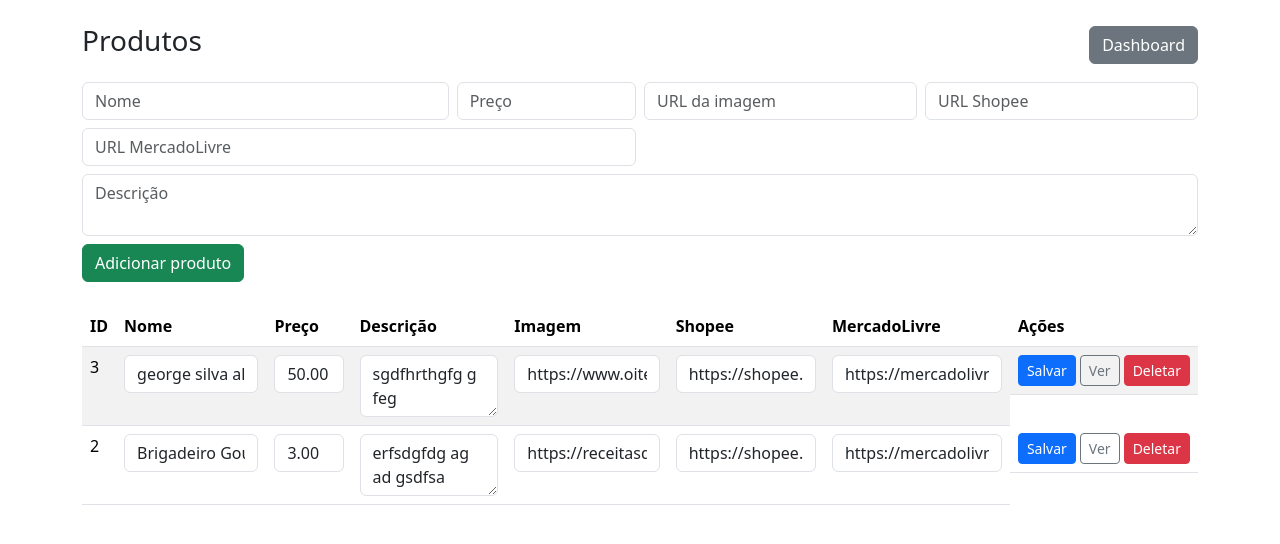
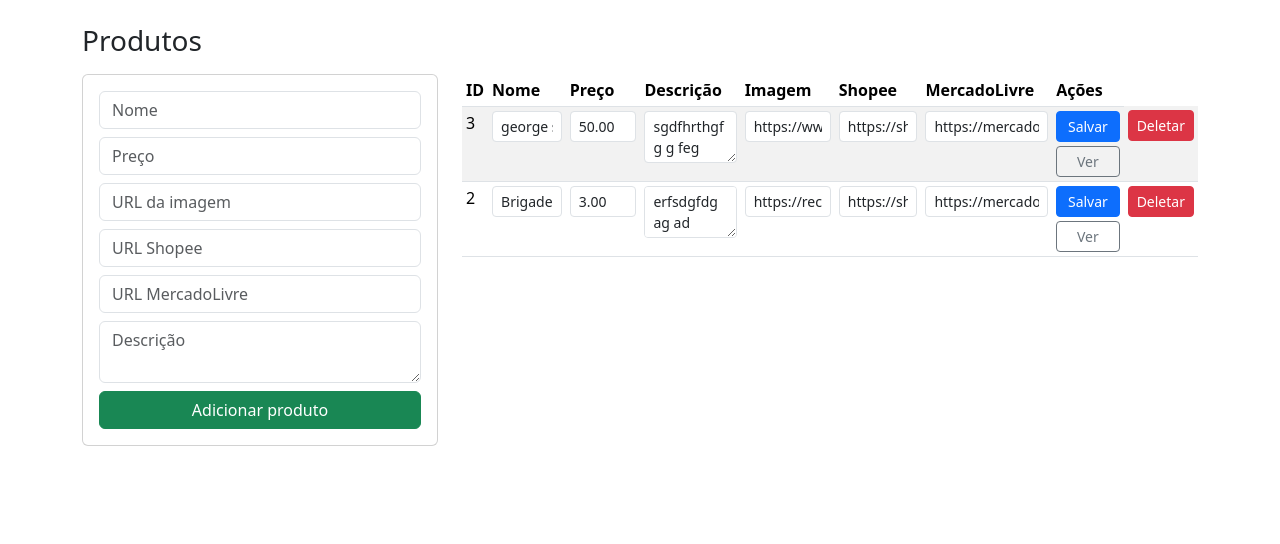
Before and after one commit to Caboginho/Computacao, a Flask app: page /admin/products in a window 1280 px wide. Shown: the part 56-600 px from the top of the page. Run offline with Flask 3, Linux system fonts and the light colour scheme; the visitor is signed in with stand-in values (Sample User, id 1).

Commit message:
Ajuste de Responsividade

```diff
--- a/dubom/app.py
+++ b/dubom/app.py
@@ -174,12 +174,12 @@ def admin_products():
 def create_product():
     data = request.form
     p = Product(
-        name=data.get('name'),
-        price=float(data.get('price') or 0),
-        description=data.get('description'),
-        image=data.get('image'),
-        marketplace_shopee=data.get('marketplace_shopee'),
-        marketplace_mercadolivre=data.get('marketplace_mercadolivre'),
+        name=data.get('name'), # type: ignore
+        price=float(data.get('price') or 0), # type: ignore
+        description=data.get('description'), # pyright: ignore[reportCallIssue]
+        image=data.get('image'), # type: ignore
+        marketplace_shopee=data.get('marketplace_shopee'), # type: ignore
+        marketplace_mercadolivre=data.get('marketplace_mercadolivre'), # type: ignore
     )
     db.session.add(p); db.session.commit()
     return redirect(url_for('admin_products'))
@@ -227,7 +227,7 @@ def admin_dashboard():
                 prod_counts[pid] = prod_counts.get(pid,0) + qty
         except: pass
     top = sorted(prod_counts.items(), key=lambda x: x[1], reverse=True)[:10]
-    top_products = [{'product': Product.query.get(pid).name if Product.query.get(pid) else '—', 'qty': qty} for pid, qty in top]
+    top_products = [{'product': Product.query.get(pid).name if Product.query.get(pid) else '—', 'qty': qty} for pid, qty in top] # type: ignore
     logs = AccessLog.query.order_by(AccessLog.created_at.desc()).limit(200).all()
     return render_template('admin/dashboard.html', orders=total_orders, customers=total_customers, revenue=revenue, top_products=top_products, logs=logs)
 
@@ -235,11 +235,14 @@ def admin_dashboard():
 @admin_required
 def delete_product(pid):
     p = Product.query.get_or_404(pid)
-    db.session.delete(p)
-    db.session.commit()
-    flash(f'Produto "{p.name}" deletado com sucesso.', 'success')
+    try:
+        db.session.delete(p)
+        db.session.commit()
+        flash(f'Produto "{p.name}" deletado com sucesso.', 'success')
+    except Exception as e:
+        db.session.rollback()
+        flash(f'Erro ao deletar produto: {e}', 'danger')
     return redirect(url_for('admin_products'))
-
 
 if __name__ == '__main__':
     # ensure tables exist on startup (Flask 3 compatibility)
--- a/dubom/templates/admin/products.html
+++ b/dubom/templates/admin/products.html
@@ -1,43 +1,67 @@
 {% extends "base.html" %}
 {% block content %}
-<div class="d-flex justify-content-between align-items-center mb-3">
-  <h3>Produtos</h3>
-  <a href="/admin/dashboard" class="btn btn-secondary">Dashboard</a>
+<h3 class="mb-3">Produtos</h3>
+
+<div class="row">
+  <!-- Formulário de cadastro -->
+  <div class="col-12 col-lg-4 mb-3">
+    <div class="card p-3">
+      <form method="post" action="/admin/products/create">
+        <div class="mb-2"><input name="name" class="form-control" placeholder="Nome" required></div>
+        <div class="mb-2"><input name="price" class="form-control" placeholder="Preço" required></div>
+        <div class="mb-2"><input name="image" class="form-control" placeholder="URL da imagem"></div>
+        <div class="mb-2"><input name="marketplace_shopee" class="form-control" placeholder="URL Shopee"></div>
+        <div class="mb-2"><input name="marketplace_mercadolivre" class="form-control" placeholder="URL MercadoLivre"></div>
+        <div class="mb-2"><textarea name="description" class="form-control" placeholder="Descrição"></textarea></div>
+        <button class="btn btn-success w-100">Adicionar produto</button>
+      </form>
     </div>
-<form method="post" action="/admin/products/create" class="mb-4">
-  <div class="row g-2">
-    <div class="col-md-4"><input name="name" class="form-control" placeholder="Nome" required></div>
-    <div class="col-md-2"><input name="price" class="form-control" placeholder="Preço" required></div>
-    <div class="col-md-3"><input name="image" class="form-control" placeholder="URL da imagem"></div>
-    <div class="col-md-3"><input name="marketplace_shopee" class="form-control" placeholder="URL Shopee"></div>
-    <div class="col-md-6 mt-2"><input name="marketplace_mercadolivre" class="form-control" placeholder="URL MercadoLivre"></div>
-    <div class="col-md-12 mt-2"><textarea name="description" class="form-control" placeholder="Descrição"></textarea></div>
-    <div class="col-md-12 mt-2"><button class="btn btn-success">Adicionar produto</button></div>
   </div>
-</form>
-<table class="table table-striped">
-  <thead><tr><th>ID</th><th>Nome</th><th>Preço</th><th>Descrição</th><th>Imagem</th><th>Shopee</th><th>MercadoLivre</th><th>Ações</th></tr></thead>
+
+  <!-- Tabela de produtos -->
+  <div class="col-12 col-lg-8">
+    <div class="table-responsive">
+      <table class="table table-striped table-sm">
+        <thead>
+          <tr>
+            <th>ID</th>
+            <th>Nome</th>
+            <th>Preço</th>
+            <th>Descrição</th>
+            <th>Imagem</th>
+            <th>Shopee</th>
+            <th>MercadoLivre</th>
+            <th>Ações</th>
+          </tr>
+        </thead>
         <tbody>
           {% for p in products %}
           <tr>
-      <form method="post" action="/admin/products/update/{{p.id}}">
+            <!-- Form de update separado -->
+            <form id="form-update-{{p.id}}" method="post" action="/admin/products/update/{{p.id}}">
               <td>{{p.id}}</td>
-      <td><input name="name" class="form-control" value="{{p.name}}"></td>
-      <td style="max-width:120px;"><input name="price" class="form-control" value="{{'%.2f'|format(p.price)}}"></td>
-      <td><textarea name="description" class="form-control">{{p.description or ''}}</textarea></td>
-      <td><input name="image" class="form-control" value="{{p.image or ''}}"></td>
-      <td><input name="marketplace_shopee" class="form-control" value="{{p.marketplace_shopee or ''}}"></td>
-      <td><input name="marketplace_mercadolivre" class="form-control" value="{{p.marketplace_mercadolivre or ''}}"></td>
-      <td class="d-flex gap-1">
-        <button class="btn btn-sm btn-primary">Salvar</button>
-        <a class="btn btn-sm btn-outline-secondary" href="/product/{{p.id}}" target="_blank">Ver</a>
-        <form method="post" action="/admin/products/delete/{{p.id}}" style="display:inline" onsubmit="return confirm('Deseja realmente deletar este produto?');">
-          <button class="btn btn-sm btn-danger">Deletar</button>
+              <td><input name="name" class="form-control form-control-sm" value="{{p.name}}"></td>
+              <td><input name="price" class="form-control form-control-sm" value="{{'%.2f'|format(p.price)}}"></td>
+              <td><textarea name="description" class="form-control form-control-sm">{{p.description or ''}}</textarea></td>
+              <td><input name="image" class="form-control form-control-sm" value="{{p.image or ''}}"></td>
+              <td><input name="marketplace_shopee" class="form-control form-control-sm" value="{{p.marketplace_shopee or ''}}"></td>
+              <td><input name="marketplace_mercadolivre" class="form-control form-control-sm" value="{{p.marketplace_mercadolivre or ''}}"></td>
+              <td class="d-flex flex-wrap gap-1">
+                <button type="submit" class="btn btn-sm btn-primary flex-grow-1">Salvar</button>
+                <a class="btn btn-sm btn-outline-secondary flex-grow-1" href="/product/{{p.id}}" target="_blank">Ver</a>
+              </td>
             </form>
+            <!-- Form de delete separado -->
+            <form id="form-delete-{{p.id}}" method="post" action="/admin/products/delete/{{p.id}}" style="display:inline" onsubmit="return confirm('Deseja realmente deletar este produto?');">
+              <td colspan="1">
+                <button class="btn btn-sm btn-danger w-100 mt-1 mt-lg-0">Deletar</button>
               </td>
             </form>
           </tr>
           {% endfor %}
         </tbody>
       </table>
+    </div>
+  </div>
+</div>
 {% endblock %}
--- a/dubom/templates/base.html
+++ b/dubom/templates/base.html
@@ -10,7 +10,11 @@
 <nav class="navbar navbar-expand-lg navbar-dark bg-dark">
   <div class="container">
     <a class="navbar-brand" href="/">Dubom</a>
-    <div class="collapse navbar-collapse">
+    <button class="navbar-toggler" type="button" data-bs-toggle="collapse" data-bs-target="#navbarNav"
+      aria-controls="navbarNav" aria-expanded="false" aria-label="Toggle navigation">
+      <span class="navbar-toggler-icon"></span>
+    </button>
+    <div class="collapse navbar-collapse" id="navbarNav">
       <ul class="navbar-nav ms-auto">
         <li class="nav-item"><a class="nav-link" href="/about">Sobre</a></li>
         <li class="nav-item"><a class="nav-link" href="/contact">Contato</a></li>
@@ -30,5 +34,6 @@
   {% block content %}{% endblock %}
 </div>
 
+<script src="https://cdn.jsdelivr.net/npm/bootstrap@5.3.3/dist/js/bootstrap.bundle.min.js"></script>
 </body>
 </html>
--- a/dubom/templates/index.html
+++ b/dubom/templates/index.html
@@ -7,9 +7,9 @@
   </div>
 </div>
 
-<div class="row" id="products-container" style="padding-bottom:10vh;">
+<div class="row g-3" id="products-container" style="padding-bottom:10vh;">
 {% for p in products %}
-  <div class="col-md-4 mb-3">
+  <div class="col-12 col-sm-6 col-md-4 col-lg-3">
     <div class="card product-card" data-id="{{p.id}}" style="cursor:pointer;">
       <img src="{{p.image}}" class="card-img-top">
       <div class="card-body">
@@ -32,6 +32,7 @@
 </div>
 
 <script>
+// Script de seleção/desseleção e atualização do orçamento
 const selectedProducts = {};
 
 function updateBudget() {
```
Also changed, not shown: dubom/docker-compose.yml (+7 -4 lines), dubom/instance/dubom.db, 1 other file. Lines whose indentation alone changed are shown as unchanged.
